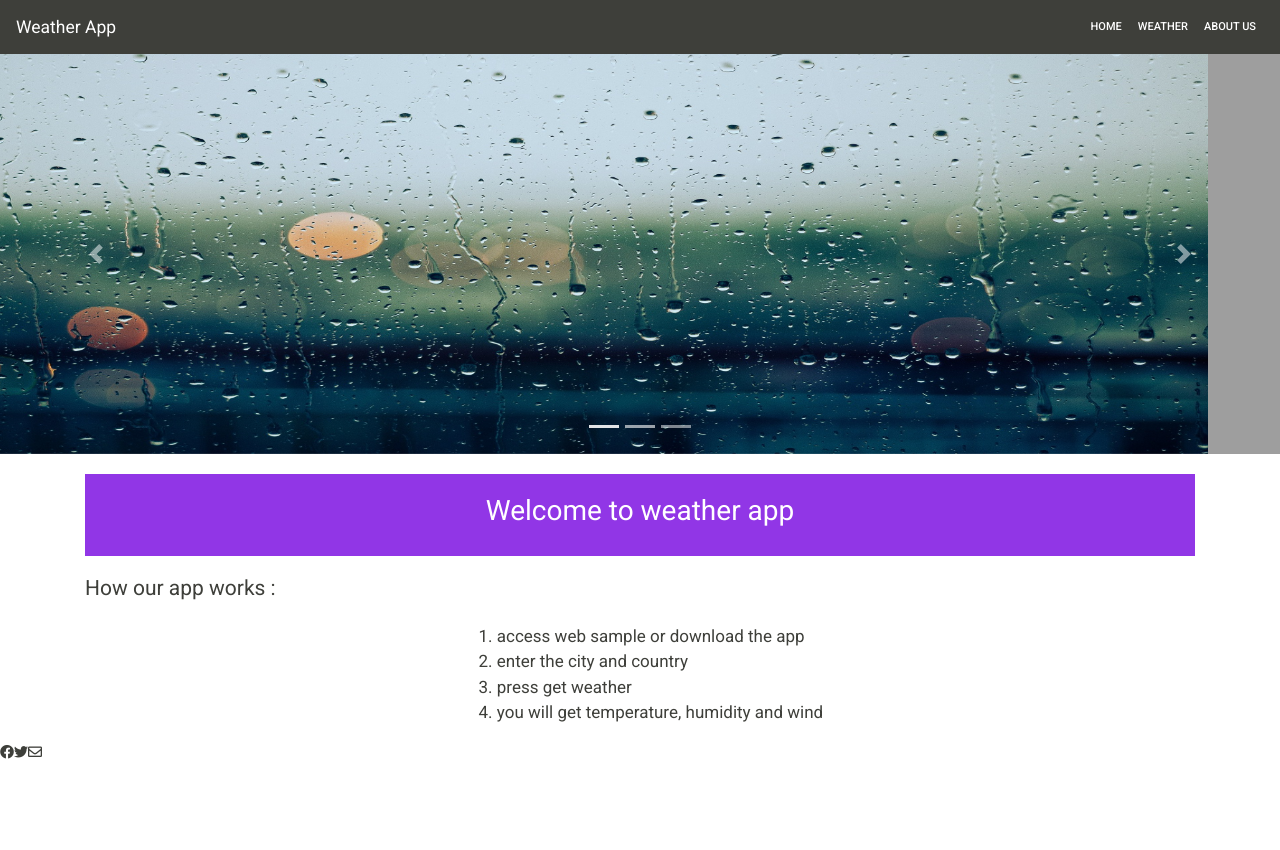
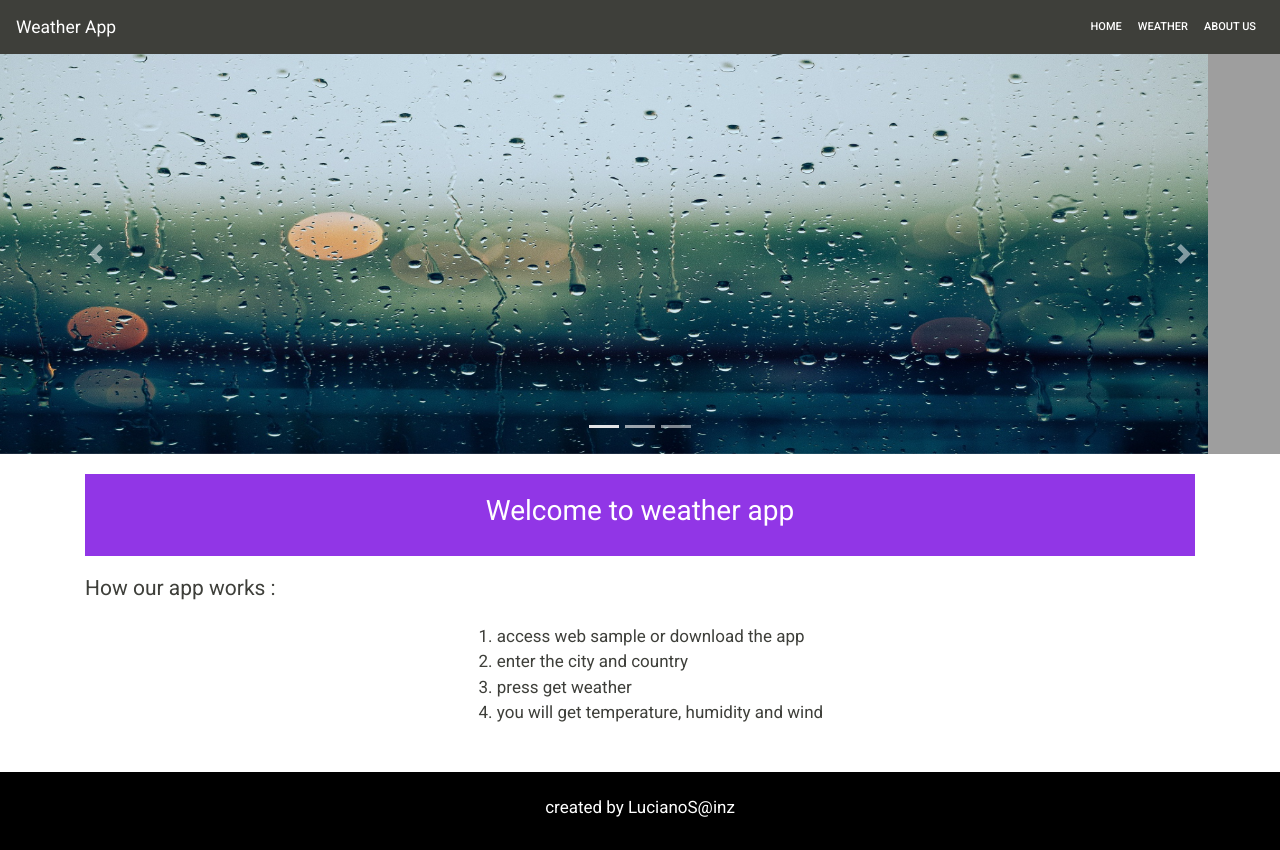
Before and after one commit to LucianoSainz/React-Weather-App, a React app: page / in a window 1280 px wide. Before the commit the page ends 800 px from the top, so only its background shows below. Built offline with nearby package versions, Linux system fonts and the light colour scheme; grey boxes are pictures that could not be loaded.

Commit message:
added style in footer

```diff
--- a/src/app/App.js
+++ b/src/app/App.js
@@ -4,12 +4,13 @@ import Weather from './components/Weather';
 import AboutUs from './components/AboutUs';
 import Navbar from './components/Navbar';
 import {Switch, Route} from 'react-router-dom';
-
+import Footer from './components/Footer';
 
 
 
 const App = () => {
     return (
+      <Fragment>
       <>
 
         <Navbar />
@@ -20,6 +21,8 @@ const App = () => {
            <Route path="/AboutUs" exact component={AboutUs} />
         </Switch>
       </>
+      <Footer />
+     </Fragment>
 
     )
   }
--- /dev/null
+++ b/src/app/components/Foo.css
@@ -0,0 +1,13 @@
+.copy{
+    display: flex;
+    justify-content: center;
+    background: #000;
+    color:#fff;
+    margin-top: 30px;
+    padding: 25px 0 25px;
+
+}
+
+.copy h4{
+    font-size: 17px;
+}
--- a/src/app/components/Footer.js
+++ b/src/app/components/Footer.js
@@ -1,12 +1,10 @@
 import React from 'react';
-
+import './Foo.css';
 
 const Footer = () => {
     return (
-        <div className="icons">
-        <i className="fab fa-facebook"></i>
-        <i className="fab fa-twitter"></i>
-        <i className="far fa-envelope"></i>
+        <div className="copy">
+       <h4>created by LucianoS@inz</h4>
         </div>
 
     )
--- a/src/app/components/Home.js
+++ b/src/app/components/Home.js
@@ -1,7 +1,7 @@
 import React, {Fragment} from 'react';
 import { Carousel } from 'react-bootstrap';
 import Component from './Component';
-import Footer from './Footer';
+
 
 const Home = () => {
 
@@ -38,7 +38,6 @@ const Home = () => {
         <>
         <Component/>
         </>
-        <Footer />
 </Fragment>
   )
 }
```
